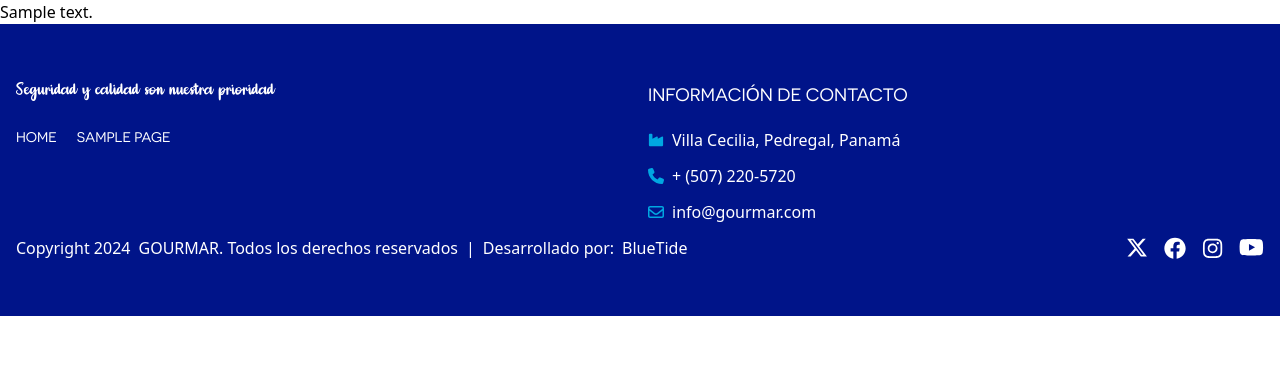
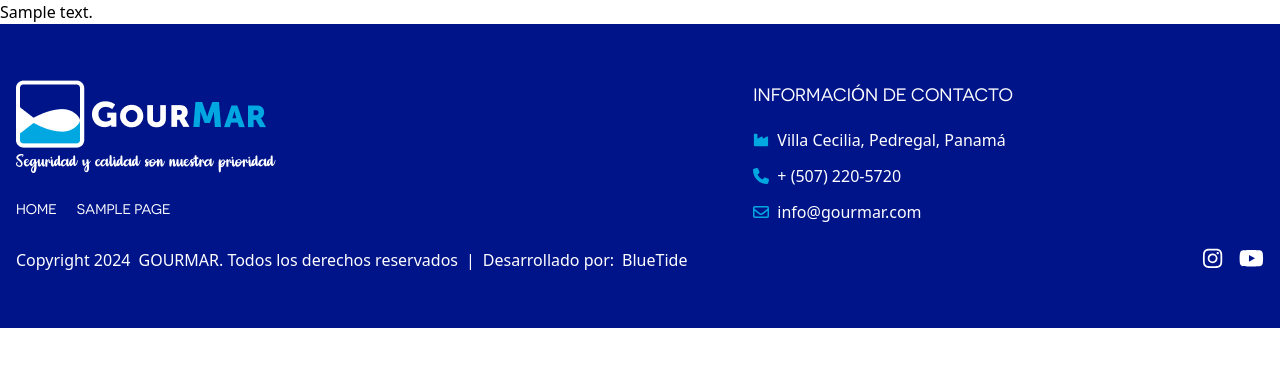
Before and after one commit to sebaspa/gourmar, a WordPress theme: template themes/gourmar/index.php in a window 1280 px wide. Shown: the part 68-435 px from the top of the page. Run offline with PHP 8.4 and a stand-in for WordPress, Linux system fonts and the light colour scheme; the site name, menu and one post (Sample post) are stand-ins, and other content is empty; style sheets or scripts are compiled from the project's sources.

Commit message:
💄 Se actualizan los tamanos de cajas

```diff
--- a/themes/gourmar/footer.php
+++ b/themes/gourmar/footer.php
@@ -1,9 +1,9 @@
 <footer class="py-6 lg:py-14 w-full bg-primary-500">
   <div class="container max-w-7xl ">
     <div class="grid grid-cols-12 gap-4">
-      <div class="col-span-12 lg:col-span-6">
-        <?php the_custom_logo(); ?>
-        <p class="text-white text-xs font-adelica-brush mb-5 md:mb-0">Seguridad y calidad son nuestra prioridad</p>
+      <div class="col-span-12 lg:col-span-7">
+        <img src="<?php echo get_template_directory_uri(); ?>/images/logo-footer.png" alt="gourmar" loading="lazy" />
+        <p class="text-white text-xs font-adelica-brush mt-1 mb-5 md:mb-0">Seguridad y calidad son nuestra prioridad</p>
         <?php
         wp_nav_menu(
           array(
@@ -13,7 +13,7 @@
         );
         ?>
       </div>
-      <div class="col-span-12 lg:col-span-6">
+      <div class="col-span-12 lg:col-span-5">
         <h4 class="text-white font-novecento uppercase text-lg mb-5">Información de contacto</h4>
         <ul class="text-white text-base [&>li]:mb-3 [&>li]:flex [&>li]:items-center">
           <li>
@@ -56,6 +56,7 @@
       </div>
       <div class="col-span-12 md:col-span-3 order-1 md:order-2">
         <div class="flex items-center gap-4 justify-center md:justify-end text-white">
+          <!--
           <a href="#" target="_blank" rel="noopener noreferrer" title="Twitter">
             <svg xmlns="http://www.w3.org/2000/svg" width="22" height="23" fill="none">
               <path fill="currentColor"
@@ -68,13 +69,15 @@
                 d="M21.656 11.322c0 5.328-3.91 9.754-9.023 10.528v-7.434h2.492l.473-3.094h-2.965V9.346c0-.86.43-1.676 1.762-1.676h1.332V5.049s-1.204-.215-2.407-.215c-2.406 0-3.996 1.504-3.996 4.168v2.32H6.617v3.094h2.707v7.434c-5.113-.774-8.98-5.2-8.98-10.528C.344 5.436 5.114.666 11 .666c5.887 0 10.656 4.77 10.656 10.656Z" />
             </svg>
           </a>
-          <a href="#" target="_blank" rel="noopener noreferrer" title="Instagram">
+      -->
+          <a href="https://www.instagram.com/gourmarsalmon?igsh=MTQzOTd2dzUyOTRueg==" target="_blank"
+            rel="noopener noreferrer" title="Instagram">
             <svg xmlns="http://www.w3.org/2000/svg" width="21" height="20" fill="none">
               <path fill="currentColor"
                 d="M10.625 5.38c2.707 0 4.941 2.235 4.941 4.942a4.942 4.942 0 0 1-4.941 4.942 4.915 4.915 0 0 1-4.941-4.942 4.942 4.942 0 0 1 4.941-4.941Zm0 8.165c1.762 0 3.18-1.418 3.18-3.223a3.173 3.173 0 0 0-3.18-3.18c-1.805 0-3.223 1.419-3.223 3.18a3.218 3.218 0 0 0 3.223 3.223Zm6.273-8.336c0-.645-.515-1.16-1.16-1.16-.644 0-1.16.515-1.16 1.16 0 .645.516 1.16 1.16 1.16.645 0 1.16-.515 1.16-1.16Zm3.266 1.16c.086 1.59.086 6.36 0 7.95-.086 1.546-.43 2.878-1.547 4.038-1.117 1.118-2.492 1.461-4.039 1.547-1.59.086-6.36.086-7.95 0-1.546-.086-2.878-.43-4.038-1.547-1.117-1.16-1.461-2.492-1.547-4.039-.086-1.59-.086-6.359 0-7.949.086-1.547.43-2.922 1.547-4.039C3.75 1.213 5.082.87 6.629.783c1.59-.086 6.36-.086 7.95 0 1.546.086 2.921.43 4.038 1.547 1.117 1.117 1.461 2.492 1.547 4.04Zm-2.062 9.625c.515-1.246.386-4.254.386-5.672 0-1.375.13-4.383-.386-5.672-.344-.816-.989-1.504-1.805-1.804-1.29-.516-4.297-.387-5.672-.387-1.418 0-4.426-.129-5.672.387A3.314 3.314 0 0 0 3.105 4.65c-.515 1.29-.386 4.297-.386 5.672 0 1.418-.13 4.426.386 5.672.344.86.989 1.504 1.848 1.848 1.246.515 4.254.387 5.672.387 1.375 0 4.383.128 5.672-.387.816-.344 1.504-.988 1.805-1.848Z" />
             </svg>
           </a>
-          <a href="#" target="_blank" rel="noopener noreferrer" title="Youtube">
+          <a href="https://www.youtube.com/@Gourmarsalmon" target="_blank" rel="noopener noreferrer" title="Youtube">
             <svg xmlns="http://www.w3.org/2000/svg" width="25" height="17" fill="none">
               <path fill="currentColor"
                 d="M23.59 2.693c.515 1.805.515 5.672.515 5.672s0 3.825-.515 5.672a2.866 2.866 0 0 1-2.063 2.063c-1.847.472-9.152.472-9.152.472s-7.348 0-9.195-.472a2.866 2.866 0 0 1-2.063-2.063C.602 12.19.602 8.365.602 8.365s0-3.867.515-5.672C1.375 1.663 2.191.846 3.18.588 5.027.072 12.375.072 12.375.072s7.305 0 9.152.516c.989.258 1.805 1.074 2.063 2.105ZM9.969 11.846l6.101-3.48L9.97 4.884v6.96Z" />
--- a/themes/gourmar/src/js/app.js
+++ b/themes/gourmar/src/js/app.js
@@ -9,7 +9,7 @@ jQuery(function () {
   }
 
   if (jQuery('.carousel_1').length > 0) {
-    new Carousels().carousel1Init()
+    //new Carousels().carousel1Init()
   }
 
   if (jQuery('.carousel2').length > 0) {
--- a/themes/gourmar/src/scss/app.scss
+++ b/themes/gourmar/src/scss/app.scss
@@ -4,6 +4,8 @@
 
 @import "./header.scss";
 @import "./pagination.scss";
+
+@import "./buttons.scss";
 
 @import "./main-menu.scss";
 
--- a/themes/gourmar/src/scss/blog.scss
+++ b/themes/gourmar/src/scss/blog.scss
@@ -1,4 +1,4 @@
 .blogContent {
-  @apply prose prose-h3:text-primary-500 prose-h3:font-adelica-brush prose-h3:md:text-2xl prose-p:text-black-500 prose-li:text-black-500;
+  @apply prose max-w-none prose-h3:text-primary-500 prose-h3:font-adelica-brush prose-h3:md:text-2xl prose-p:text-black-500 prose-li:text-black-500;
   @apply prose-h1:font-adelica-brush prose-h2:font-adelica-brush;
 }
--- /dev/null
+++ b/themes/gourmar/src/scss/buttons.scss
@@ -0,0 +1,7 @@
+.btn {
+  @apply text-black-500 px-6 py-2 rounded-lg;
+
+  &-primary {
+    @apply bg-primary-500 text-white;
+  }
+}
--- a/themes/gourmar/src/scss/carousels/carousel1.scss
+++ b/themes/gourmar/src/scss/carousels/carousel1.scss
@@ -22,7 +22,7 @@
   }
 
   &__description {
-    @apply font-adelica-brush text-primary-500 text-3xl md:text-6xl leading-[1.4] max-w-[660px] mb-6;
+    @apply font-adelica-brush text-primary-500 text-3xl  md:text-6xl md:leading-[6rem] max-w-[700px] mb-6;
   }
 
   &__button {
--- /dev/null
+++ b/themes/gourmar/tw-class.php
@@ -0,0 +1 @@
+<div class="w-full aspect-video aspect-square"></div>
--- a/themes/gourmar/woocommerce/single-product/tabs/description.php
+++ b/themes/gourmar/woocommerce/single-product/tabs/description.php
@@ -27,6 +27,6 @@ $heading = apply_filters('woocommerce_product_description_heading', __('Descript
   <h2 class="font-adelica-brush text-2xl md:text-4xl text-primary-500 mb-6 md:mb-10"><?php echo esc_html($heading); ?>
   </h2>
 <?php endif; ?>
-<div class="w-full text-base text-black-500">
+<div class="w-full text-base text-black-500 prose max-w-none">
   <?php the_content(); ?>
 </div>
```
Also changed, not shown: themes/gourmar/single-recipe.php (+7 -2 lines), themes/gourmar/woocommerce/single-product/product-image.php (+8 -1 lines), themes/gourmar/images/logo-footer.png (added).
